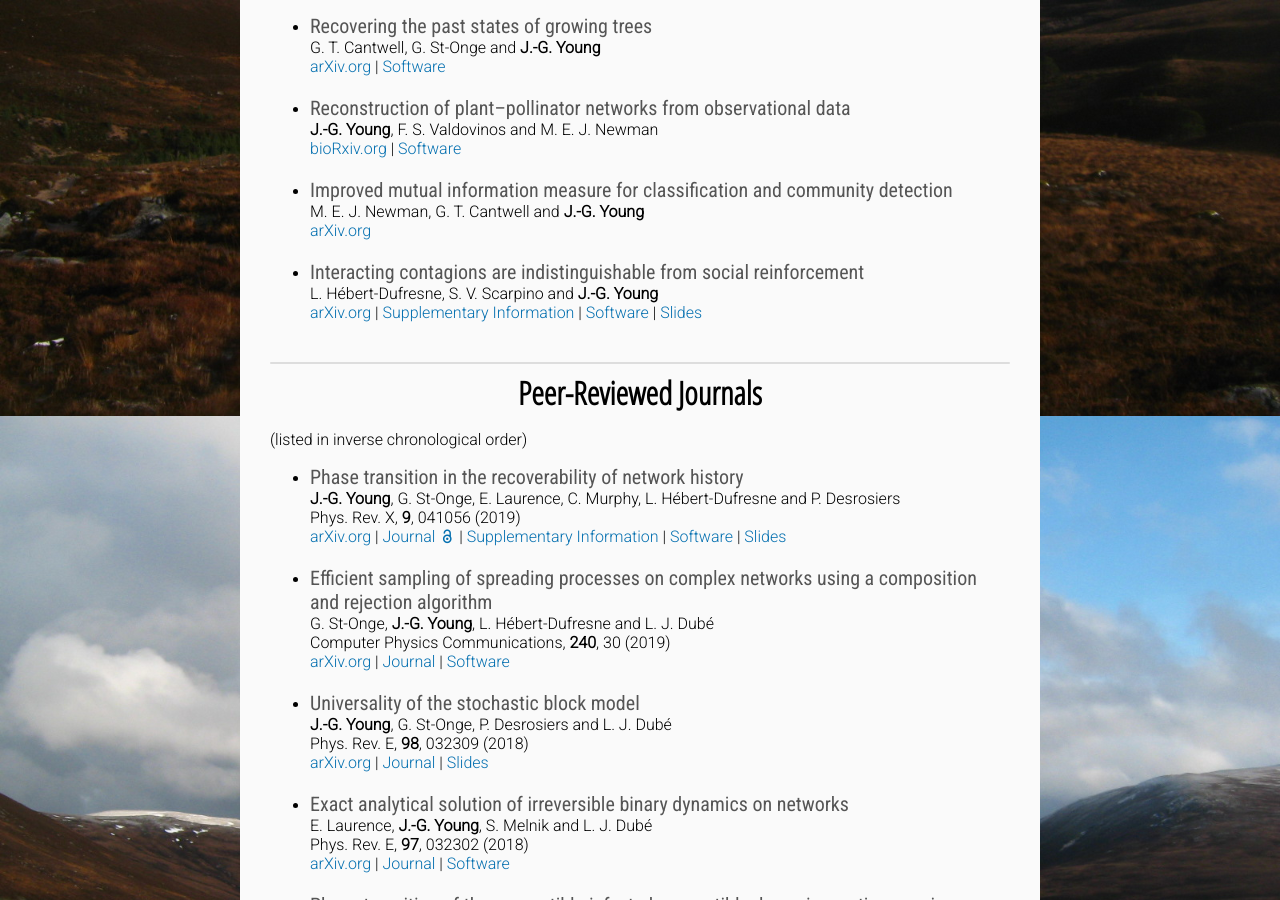
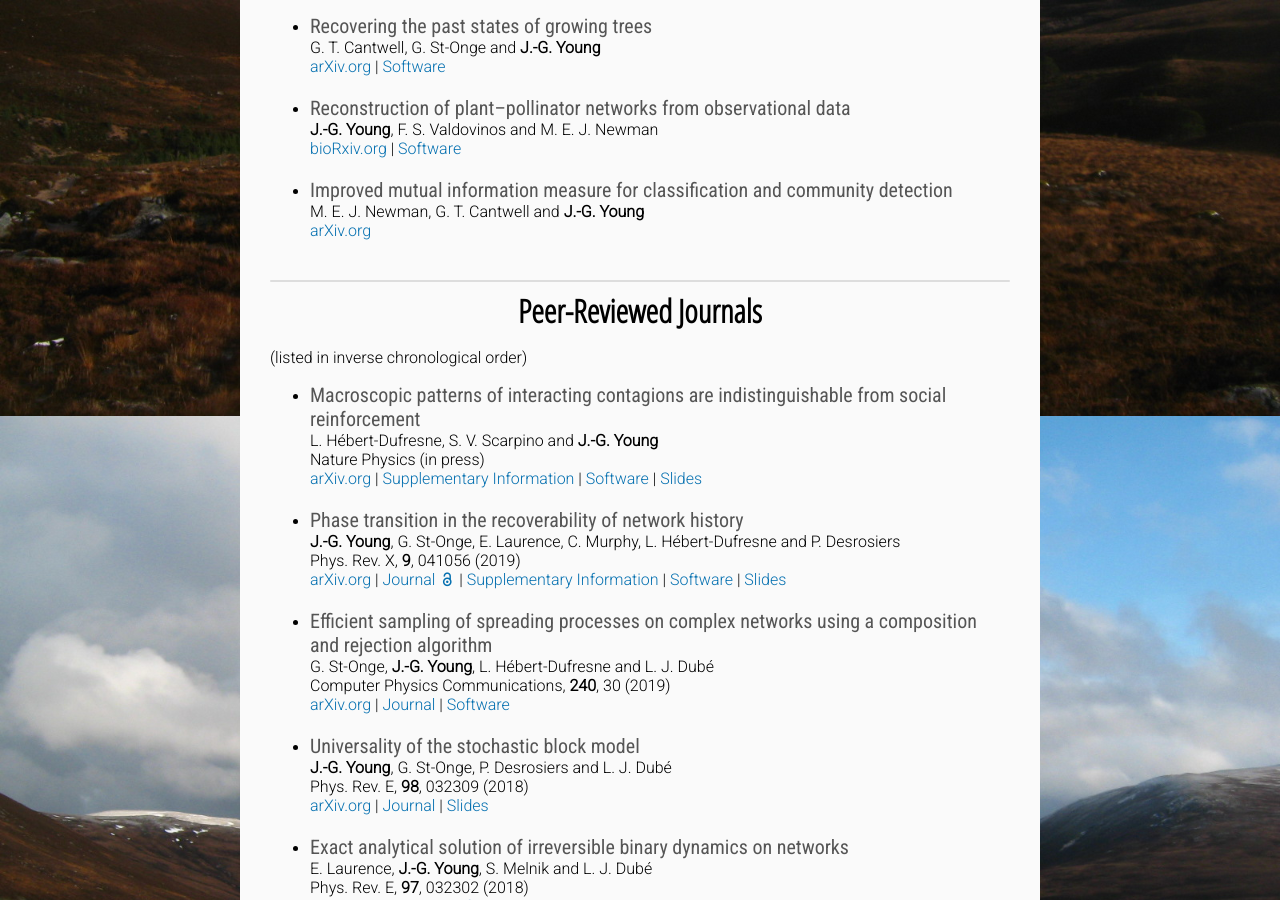
Before and after one commit to jg-you/jg-you.github.io, a Jekyll site: the page built from publications.md, in a window 1280 px wide and 900 px high, scrolled down 544 px. Built offline with Jekyll 4.4.1, drawn with Linux system fonts in a browser that asks for light colours; some web fonts are replaced; comment, search, counter and statistics services are not loaded; part of the change alters nothing that is shown.

Commit message:
Update publications.md

```diff
--- a/publications.md
+++ b/publications.md
@@ -18,9 +18,6 @@ G. T. Cantwell, G. St-Onge and **J.-G. Young** <br/>
 M. E. J. Newman, G. T. Cantwell and **J.-G. Young** <br/>
 [arXiv.org](https://arxiv.org/abs/1907.12581)
 
-* <span class="pub-title">Interacting contagions are indistinguishable from social reinforcement</span><br/>
-L. Hébert-Dufresne, S. V. Scarpino and **J.-G. Young** <br/>
-[arXiv.org](https://arxiv.org/abs/1906.01147) | [Supplementary Information](https://arxiv.org/src/1906.01147v1/anc/LHD18_ComplexCoinfection_SM.pdf) | [Software](https://github.com/jg-you/complex-coinfection-inference/) | [Slides](https://speakerdeck.com/jgyou/bayesian-inference-of-effective-contagion-models-from-population-level-data)
 
 <div class="end-of-post"></div>
 
@@ -28,6 +25,12 @@ L. Hébert-Dufresne, S. V. Scarpino and **J.-G. Young** <br/>
 ## Peer-Reviewed Journals
 
 <p>(listed in inverse chronological order)</p>
+
+
+* <span class="pub-title">Macroscopic patterns of interacting contagions are indistinguishable from social reinforcement</span><br/>
+L. Hébert-Dufresne, S. V. Scarpino and **J.-G. Young** <br/>
+Nature Physics (in press)<br/>
+[arXiv.org](https://arxiv.org/abs/1906.01147) | [Supplementary Information](https://arxiv.org/src/1906.01147v1/anc/LHD18_ComplexCoinfection_SM.pdf) | [Software](https://github.com/jg-you/complex-coinfection-inference/) | [Slides](https://speakerdeck.com/jgyou/bayesian-inference-of-effective-contagion-models-from-population-level-data)
 
 * <span class="pub-title">Phase transition in the recoverability of network history</span><br/>
 **J.-G. Young**, G. St-Onge, E. Laurence, C. Murphy, L. Hébert-Dufresne and P. Desrosiers<br/>
```
